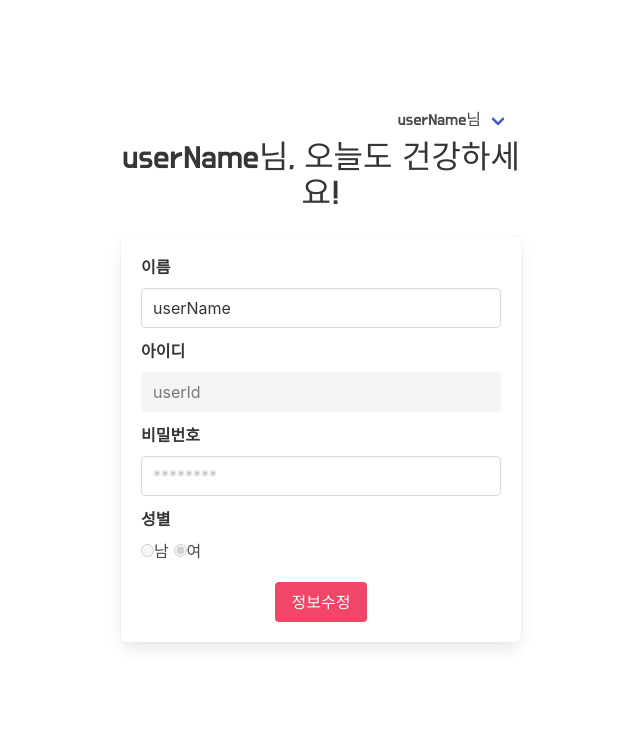
After one commit to jhw607/hometraining, a Flask app: page /account in a window 1280 px wide. The commit adds this page. Shown: the top 741 px of the page, without its empty margins (319-959 px from the left). Run offline with Flask 2, Linux system fonts and the light colour scheme; parts of the project's set-up code (start-up, migrations or seed data) failed here and were passed over.

Commit message:
account 페이지 추가

```diff
--- a/app.py
+++ b/app.py
@@ -124,7 +124,12 @@ def user_info():
 	except jwt.exceptions.DecodeError:
 		return redirect("http://localhost:5000/")
 
-
+@application.route('/account', methods=['GET'])
+def user_account():
+	# 지금은 임의로 적은 값!!
+	# 세션 불러오는 거 전역변수로 바꾸고 나서 수정할 것!!
+	user = {'id':'userId', 'name':'userName', 'pw':'userPassward', 'gender':'female'}
+	return render_template('/account.html', user_info=user)
 
 if __name__ == '__main__':
 	application.run(host = '0.0.0.0',port = 5000, debug = True)
--- /dev/null
+++ b/templates/account.html
@@ -0,0 +1,169 @@
+<!DOCTYPE html>
+<html lang="ko">
+  <head>
+    <meta charset="UTF-8" />
+    <meta name="viewport" content="width=device-width, initial-scale=1.0" />
+    <title>홈트 | 개인정보</title>
+    <!-- Bootstrap CSS -->
+    <link
+      rel="stylesheet"
+      href="https://cdn.jsdelivr.net/npm/bootstrap@4.6.0/dist/css/bootstrap.min.css"
+      integrity="sha384-B0vP5xmATw1+K9KRQjQERJvTumQW0nPEzvF6L/Z6nronJ3oUOFUFpCjEUQouq2+l"
+      crossorigin="anonymous"
+    />
+    <!-- Bulma CSS -->
+    <link
+      rel="stylesheet"
+      href="https://cdn.jsdelivr.net/npm/bulma@0.9.3/css/bulma.min.css"
+    />
+    <!-- Optional JavaScript -->
+    <!-- jQuery and Bootstrap Bundle (includes Popper) -->
+    <script src="https://code.jquery.com/jquery-3.4.1.js"></script>
+    <script
+      src="https://cdn.jsdelivr.net/npm/bootstrap@4.6.0/dist/js/bootstrap.bundle.min.js"
+      integrity="sha384-Piv4xVNRyMGpqkS2by6br4gNJ7DXjqk09RmUpJ8jgGtD7zP9yug3goQfGII0yAns"
+      crossorigin="anonymous"
+    ></script>
+    <link rel="preconnect" href="https://fonts.googleapis.com" />
+    <link rel="preconnect" href="https://fonts.gstatic.com" crossorigin />
+    <link
+      href="https://fonts.googleapis.com/css2?family=Do+Hyeon&display=swap"
+      rel="stylesheet"
+    />
+    <style>
+      * {
+        font-family: "Do Hyeon", sans-serif;
+      }
+      .wrap {
+        width: 400px;
+        margin: 100px auto;
+      }
+      .title {
+        margin: auto;
+        text-align: center;
+        font-weight: 100;
+      }
+      .box {
+        font-weight: 100;
+      }
+      .columns {
+          column-count: 3;
+      }
+      .buttonwrap {
+        text-align: center;
+        font-weight: 300;
+      }
+
+    </style>
+    <script>
+        function signUp(){
+            console.log('console test');
+            let userName = $('#userName').val()
+            let userId = $('#userId').val()
+            let userPw = $('#userPw').val()
+            let userSex = document.getElementById("male").checked ? 'male' : 'femail';
+            $.ajax({
+                type: "POST",
+                url: "/register",
+                data: {userName_give: userName, userId_give: userId, userPw_give: userPw, userSex_give: userSex},
+                success: function (response) {
+                    if (response['result'] == 'success'){
+                        alert(response["msg"]);
+                        window.location.replace("/result")
+                    }else{
+                        console.log('fail');
+                        alert('실패!');
+                    }
+
+                }
+            })
+        }
+
+        function go_account(){
+            window.location.replace("/account");
+        }
+        function exercise(){
+            window.location.replace("/result");
+        }
+        function go_mypage(){
+        window.location.replace("/mypage");
+      }
+
+    </script>
+</head>
+    <body>
+      <div class="wrap">
+        <nav class="navbar-end" role="navigation" aria-label="dropdown navigation">
+            <div class="navbar-item has-dropdown is-hoverable">
+              <a class="navbar-link">
+                {{user_info.name}}님
+              </a>
+              <div class="navbar-dropdown">
+                <a class="navbar-item">
+                  회원정보
+                </a>
+                <a class="navbar-item" onclick="exercise()">
+                    운동하기
+                </a>
+                <a class="navbar-item" onclick="go_mypage()">
+                  분석
+                </a>
+              </div>
+            </div>
+        </nav>
+        <div id="userTitle" class="title">
+            <p>{{user_info.name}}님, 오늘도 건강하세요!</p>
+        </div>
+
+        <form class="box">
+          <div class="field">
+            <label class="label">이름</label>
+            <div class="control">
+              <input
+              id="userName"
+                class="input"
+                type="text"
+                value={{user_info.name}}
+              />
+            </div>
+          </div>
+          <div class="field">
+            <label class="label">아이디</label>
+            <div class="control">
+              <input id="userId" class="input" type="text" value={{user_info.id}} disabled="true" />
+            </div>
+          </div>
+          <div class="field">
+            <label class="label">비밀번호</label>
+            <div class="control">
+              <input id="userPw" class="input" type="password" placeholder="********" />
+            </div>
+          </div>
+          <div class="field">
+            <label class="label">성별</label>
+            <div class="control">
+                <div class="control gender">
+                    {% if user_info.gender in 'male' %}
+                    <label class="radio">
+                      <input id="male" type="radio" name="foobar" checked disabled>남
+                      <input id="female" type="radio" name="foobar" disabled>여
+                    </label>
+                    {% else %}
+                    <label class="radio">
+                      <input id="male" type="radio" name="foobar" disabled>남
+                      <input id="female" type="radio" name="foobar" checked disabled>여
+                    </label>
+                    {% endif %}
+                </div>
+            </div>
+          </div>
+          <div class="buttonwrap">
+            <button class="button is-danger" onclick="edit()">
+              정보수정
+            </button>
+          </div>
+        </form>
+      </div>
+    </body>
+  </head>
+</html>
```
Also changed, not shown: templates/mypage.html (+7 -7 lines).
